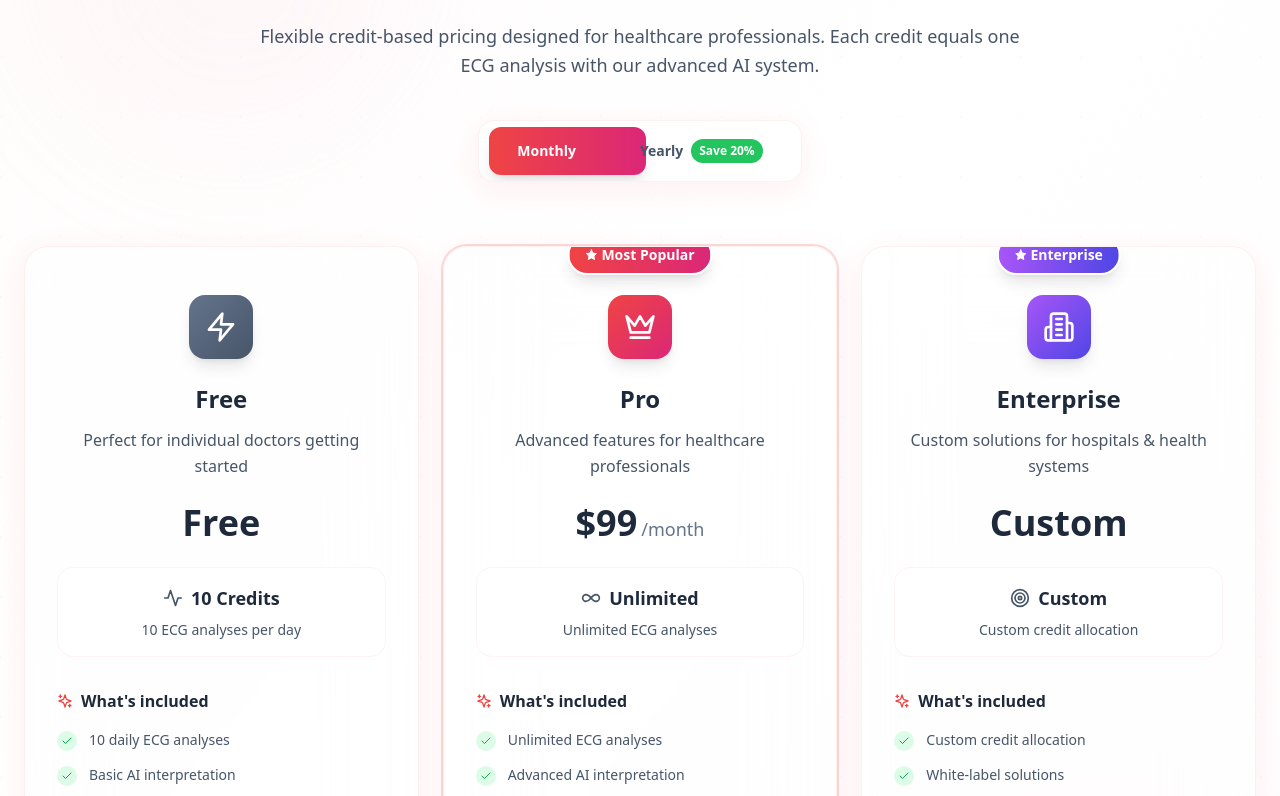
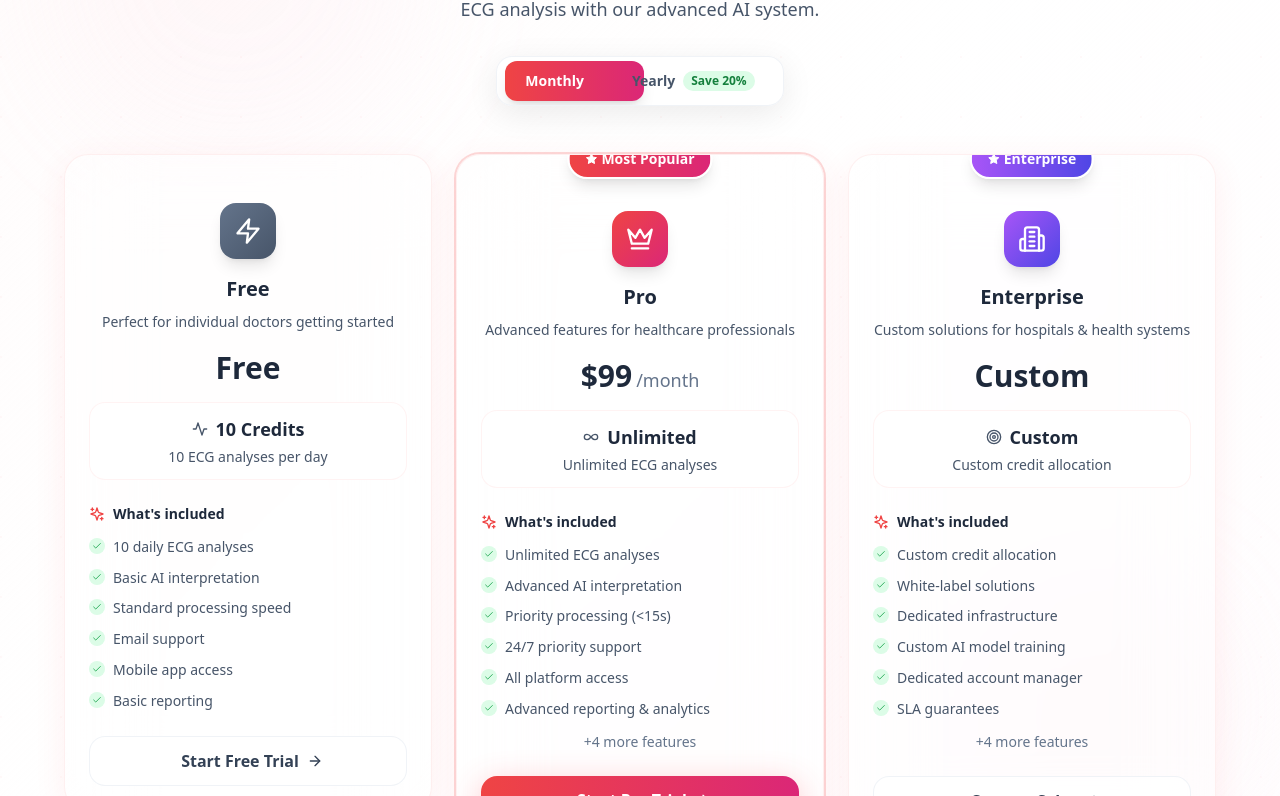
Before and after one commit to Justin9606/ecgbuddy-landing-page, a Next.js app: page / in a window 1280 px wide. Shown: the part 3564-4360 px from the top of the page. Built offline with nearby package versions, Linux system fonts and the light colour scheme.

Commit message:
Fix All Pricing Issues - Final Version

```diff
--- a/src/components/sections/Pricing.tsx
+++ b/src/components/sections/Pricing.tsx
@@ -169,7 +169,7 @@ const Pricing = () => {
   };
 
   return (
-    <section id="pricing-section" className="relative py-24 overflow-hidden">
+    <section id="pricing-section" className="relative py-20 overflow-hidden">
       {/* Background */}
       <div className="absolute inset-0 bg-gradient-to-br from-red-50/30 via-white to-pink-50/20"></div>
 
@@ -196,20 +196,20 @@ const Pricing = () => {
       <div className="relative z-10 max-w-7xl mx-auto px-6">
         {/* Section Header */}
         <motion.div
-          className="text-center mb-16"
+          className="text-center mb-12"
           initial={{ opacity: 0, y: 30 }}
           whileInView={{ opacity: 1, y: 0 }}
           viewport={{ once: true }}
           transition={{ duration: 0.8, ease: "easeOut" }}
         >
-          <div className="inline-flex items-center space-x-3 bg-white/60 backdrop-blur-2xl border border-red-100/50 rounded-full px-6 py-3 mb-8 shadow-[0_8px_32px_rgba(255,63,74,0.08)]">
+          <div className="inline-flex items-center space-x-3 bg-white/60 backdrop-blur-2xl border border-red-100/50 rounded-full px-6 py-3 mb-6 shadow-[0_8px_32px_rgba(255,63,74,0.08)]">
             <CreditCard className="w-4 h-4 text-red-500" />
             <span className="text-sm font-medium text-slate-700">
               Credit-Based Pricing
             </span>
           </div>
 
-          <h2 className="text-4xl md:text-6xl font-bold mb-6 leading-tight">
+          <h2 className="text-4xl md:text-5xl font-bold mb-4 leading-tight">
             <span className="block bg-gradient-to-r from-slate-900 via-slate-800 to-slate-700 bg-clip-text text-transparent mb-2">
               Choose your plan
             </span>
@@ -218,27 +218,28 @@ const Pricing = () => {
             </span>
           </h2>
 
-          <p className="text-lg text-slate-600 max-w-3xl mx-auto leading-relaxed mb-10">
+          <p className="text-lg text-slate-600 max-w-3xl mx-auto leading-relaxed mb-8">
             Flexible credit-based pricing designed for healthcare professionals. Each credit equals one ECG analysis with our advanced AI system.
           </p>
 
-          {/* Enhanced Billing Toggle */}
-          <div className="relative inline-flex items-center bg-white/50 backdrop-blur-2xl border border-red-100/50 rounded-2xl p-1.5 shadow-[0_8px_32px_rgba(255,63,74,0.08)] overflow-hidden group">
-            {/* Glassy hover effect */}
-            <div className="absolute inset-0 bg-gradient-to-r from-white/0 via-white/10 to-white/0 translate-x-[-100%] group-hover:translate-x-[100%] transition-transform duration-1000 ease-out"></div>
-
+          {/* ENHANCED Monthly/Yearly Toggle */}
+          <div className="relative inline-flex items-center bg-white/80 backdrop-blur-2xl border border-slate-200/50 rounded-2xl p-1 shadow-[0_8px_32px_rgba(0,0,0,0.08)] overflow-hidden">
             <motion.div
-              className="absolute inset-y-1.5 bg-gradient-to-r from-red-500 to-pink-600 rounded-xl shadow-lg transition-all duration-300"
+              className="absolute bg-gradient-to-r from-red-500 to-pink-600 rounded-xl shadow-lg"
               animate={{
                 x: billingCycle === "monthly" ? 4 : "calc(100% - 4px)",
                 width: billingCycle === "monthly" ? "calc(50% - 4px)" : "calc(50% - 4px)",
               }}
-              transition={{ type: "spring", stiffness: 300, damping: 30 }}
+              transition={{ type: "spring", stiffness: 400, damping: 30 }}
+              style={{
+                height: "calc(100% - 8px)",
+                top: "4px",
+              }}
             />
 
             <button
               onClick={() => setBillingCycle("monthly")}
-              className={`relative z-10 px-8 py-3 rounded-xl text-sm font-semibold transition-all duration-300 ${
+              className={`relative z-10 px-6 py-2.5 rounded-xl text-sm font-semibold transition-all duration-300 ${
                 billingCycle === "monthly"
                   ? "text-white"
                   : "text-slate-600 hover:text-slate-800"
@@ -248,14 +249,18 @@ const Pricing = () => {
             </button>
             <button
               onClick={() => setBillingCycle("yearly")}
-              className={`relative z-10 px-8 py-3 rounded-xl text-sm font-semibold transition-all duration-300 flex items-center space-x-2 ${
+              className={`relative z-10 px-6 py-2.5 rounded-xl text-sm font-semibold transition-all duration-300 flex items-center space-x-2 ${
                 billingCycle === "yearly"
                   ? "text-white"
                   : "text-slate-600 hover:text-slate-800"
               }`}
             >
               <span>Yearly</span>
-              <div className="bg-green-500 text-white text-xs px-2 py-1 rounded-full font-bold">
+              <div className={`text-xs px-2 py-0.5 rounded-full font-bold transition-colors ${
+                billingCycle === "yearly"
+                  ? "bg-white/20 text-white"
+                  : "bg-green-100 text-green-700"
+              }`}>
                 Save 20%
               </div>
             </button>
@@ -264,7 +269,7 @@ const Pricing = () => {
 
         {/* Pricing Cards */}
         <motion.div
-          className="grid grid-cols-1 lg:grid-cols-3 gap-6"
+          className="grid grid-cols-1 lg:grid-cols-3 gap-6 max-w-6xl mx-auto"
           variants={containerVariants}
           initial="hidden"
           whileInView="visible"
@@ -286,13 +291,14 @@ const Pricing = () => {
                   className={`relative bg-white/40 backdrop-blur-2xl border border-red-100/50 rounded-3xl overflow-hidden transition-all duration-500 shadow-[0_8px_32px_rgba(255,63,74,0.08)] hover:shadow-[0_20px_60px_rgba(255,63,74,0.15)] group ${
                     plan.isPopular ? "ring-2 ring-red-500/20" : ""
                   }`}
+                  style={{ paddingTop: plan.badge ? "2rem" : "1.5rem" }}
                 >
                   {/* Glassy hover effect */}
                   <div className="absolute inset-0 bg-gradient-to-r from-white/0 via-white/10 to-white/0 translate-x-[-100%] group-hover:translate-x-[100%] transition-transform duration-1000 ease-out"></div>
 
-                  {/* FIXED: Popular Badge - Proper positioning */}
+                  {/* FIXED: Popular Badge - Absolutely positioned OUTSIDE the card */}
                   {plan.badge && (
-                    <div className="absolute -top-3 left-1/2 transform -translate-x-1/2 z-20">
+                    <div className="absolute -top-4 left-1/2 transform -translate-x-1/2 z-30">
                       <div className={`bg-gradient-to-r ${plan.gradient} text-white px-4 py-2 rounded-full text-sm font-semibold shadow-lg border-2 border-white`}>
                         <div className="flex items-center space-x-1">
                           <Star className="w-3 h-3 fill-current" />
@@ -302,28 +308,28 @@ const Pricing = () => {
                     </div>
                   )}
 
-                  <div className="relative p-8 pt-12">
+                  <div className="relative p-6">
                     {/* Plan Header */}
-                    <div className="text-center mb-8">
+                    <div className="text-center mb-6">
                       <motion.div
-                        className={`w-16 h-16 bg-gradient-to-br ${plan.gradient} rounded-2xl flex items-center justify-center mx-auto mb-6 shadow-lg`}
+                        className={`w-14 h-14 bg-gradient-to-br ${plan.gradient} rounded-2xl flex items-center justify-center mx-auto mb-4 shadow-lg`}
                         whileHover={{ scale: 1.1, rotate: 5 }}
                         transition={{ duration: 0.3 }}
                       >
-                        <plan.icon className="w-8 h-8 text-white" />
+                        <plan.icon className="w-7 h-7 text-white" />
                       </motion.div>
 
-                      <h3 className="text-2xl font-bold text-slate-800 mb-3">
+                      <h3 className="text-xl font-bold text-slate-800 mb-2">
                         {plan.name}
                       </h3>
-                      <p className="text-slate-600 mb-6 leading-relaxed">
+                      <p className="text-slate-600 mb-4 text-sm leading-relaxed">
                         {plan.description}
                       </p>
 
                       {/* Price Display */}
-                      <div className="mb-6">
-                        <div className="flex items-baseline justify-center space-x-1 mb-2">
-                          <span className="text-4xl font-bold text-slate-800">
+                      <div className="mb-4">
+                        <div className="flex items-baseline justify-center space-x-1 mb-1">
+                          <span className="text-3xl font-bold text-slate-800">
                             {formatPrice(plan)}
                           </span>
                           {typeof plan.price[billingCycle] === "number" && plan.price[billingCycle] > 0 && (
@@ -347,14 +353,14 @@ const Pricing = () => {
                       </div>
 
                       {/* Credits Display */}
-                      <div className="bg-white/30 backdrop-blur-sm border border-red-100/40 rounded-2xl p-4 mb-6">
-                        <div className="flex items-center justify-center space-x-2 mb-2">
+                      <div className="bg-white/30 backdrop-blur-sm border border-red-100/40 rounded-2xl p-3 mb-4">
+                        <div className="flex items-center justify-center space-x-2 mb-1">
                           {plan.credits.amount === "Unlimited" ? (
-                            <Infinity className="w-5 h-5 text-slate-600" />
+                            <Infinity className="w-4 h-4 text-slate-600" />
                           ) : plan.credits.amount === "Custom" ? (
-                            <Target className="w-5 h-5 text-slate-600" />
+                            <Target className="w-4 h-4 text-slate-600" />
                           ) : (
-                            <Activity className="w-5 h-5 text-slate-600" />
+                            <Activity className="w-4 h-4 text-slate-600" />
                           )}
                           <span className="text-lg font-bold text-slate-800">
                             {plan.credits.amount} {plan.credits.amount !== "Unlimited" && plan.credits.amount !== "Custom" && "Credits"}
@@ -367,19 +373,19 @@ const Pricing = () => {
                     </div>
 
                     {/* Features List */}
-                    <div className="mb-8">
-                      <h4 className="font-semibold text-slate-800 mb-4 flex items-center">
+                    <div className="mb-6">
+                      <h4 className="font-semibold text-slate-800 mb-3 flex items-center text-sm">
                         <Sparkles className="w-4 h-4 mr-2 text-red-500" />
                         What's included
                       </h4>
-                      <div className="space-y-3">
+                      <div className="space-y-2">
                         {plan.features.slice(0, 6).map((feature, featureIndex) => (
                           <div
                             key={featureIndex}
-                            className="flex items-start space-x-3"
+                            className="flex items-start space-x-2"
                           >
-                            <div className="flex-shrink-0 w-5 h-5 bg-green-100 rounded-full flex items-center justify-center mt-0.5">
-                              <Check className="w-3 h-3 text-green-600" />
+                            <div className="flex-shrink-0 w-4 h-4 bg-green-100 rounded-full flex items-center justify-center mt-0.5">
+                              <Check className="w-2.5 h-2.5 text-green-600" />
                             </div>
                             <span className="text-slate-600 text-sm leading-relaxed">
                               {feature}
@@ -387,7 +393,7 @@ const Pricing = () => {
                           </div>
                         ))}
                         {plan.features.length > 6 && (
-                          <div className="text-slate-500 text-sm text-center pt-2">
+                          <div className="text-slate-500 text-sm text-center pt-1">
                             +{plan.features.length - 6} more features
                           </div>
                         )}
@@ -401,7 +407,7 @@ const Pricing = () => {
                         plan.isPopular
                           ? `bg-gradient-to-r ${plan.gradient} text-white shadow-[0_8px_32px_rgba(255,63,74,0.3)] hover:shadow-[0_12px_40px_rgba(255,63,74,0.4)]`
                           : "bg-white/60 backdrop-blur-sm border border-slate-200/50 text-slate-700 hover:bg-white/80"
-                      } px-6 py-4 rounded-2xl font-semibold transition-all duration-500 flex items-center justify-center space-x-2 overflow-hidden focus:outline-none focus:ring-2 focus:ring-red-500/20`}
+                      } px-6 py-3 rounded-2xl font-semibold transition-all duration-500 flex items-center justify-center space-x-2 overflow-hidden focus:outline-none focus:ring-2 focus:ring-red-500/20`}
                       whileHover={{ scale: 1.02 }}
                       whileTap={{ scale: 0.98 }}
                     >
```
